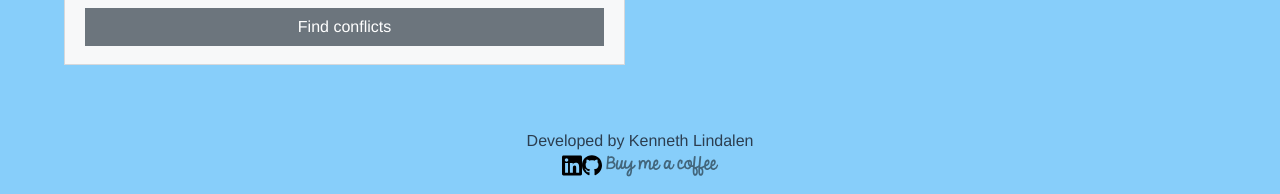
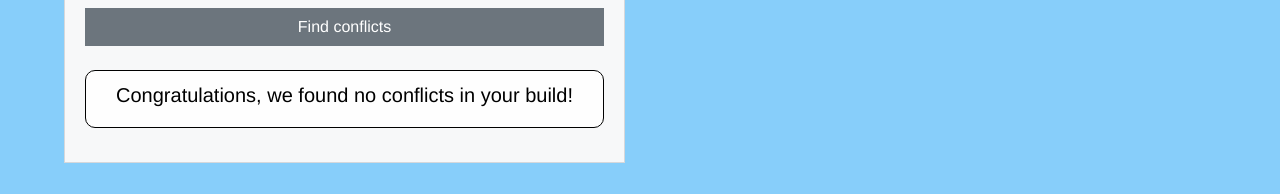
Before and after one commit to KennethLindalen/MavenNavigatorFrontend, a Vue app: page / in a window 1280 px wide. Shown: the part 836-1030 px from the top of the page. Built offline with nearby package versions, Linux system fonts and the light colour scheme.

Commit message:
Added response text to tell if no conflicts were found

```diff
--- a/src/App.vue
+++ b/src/App.vue
@@ -35,7 +35,11 @@
             conflicts
           </button>
 
-
+          <div class="mt-4 rrc" style="overflow: auto" v-if="conflictCount === 0">
+            <div class="alert alert-light" style="border: black solid 1px;color: black; border-radius: 10px">
+              <h5>Congratulations, we found no conflicts in your build!</h5>
+            </div>
+          </div>
           <div class="mt-4 rrc" style="overflow: auto" v-if="conflictCount > 0">
             <hr>
             <h4>Found {{ conflictCount }} confliction set<span v-if="conflictCount > 1">s</span> in your build.</h4>
@@ -134,6 +138,7 @@ export default {
       for (let i = 0; i < file_data.length; i++) {
         file_data[i] = file_data[i].replace("\\", "\\\\")
       }
+
       Axios.post("https://mvnnavigatorbackend.herokuapp.com/", {
         input: file_data
       })
```
